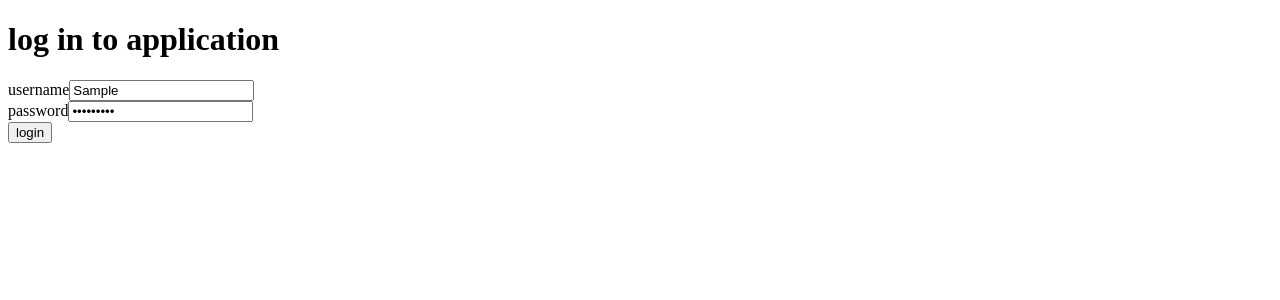
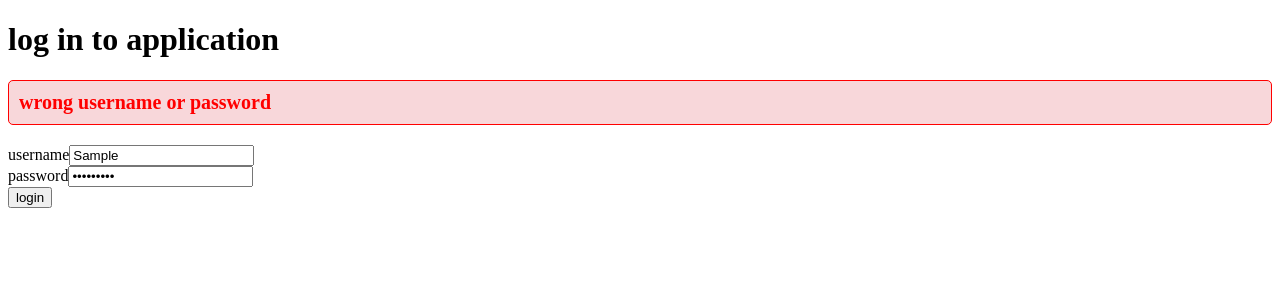
Before and after one commit to AcharaChisomSolomon/bloglist-fe, a React (Vite) app: page / in a window 1280 px wide. Both pictures are taken after typing "Sample", "Sample123" into the empty fields and a click on the button "login". Shown: the top 300 px of the page. Built offline with nearby package versions, Linux system fonts and the light colour scheme; no server answers.

Commit message:
visual response to errors and success added

```diff
--- a/src/App.jsx
+++ b/src/App.jsx
@@ -3,6 +3,7 @@ import LoginForm from "./components/LoginForm"
 import Blogs from "./components/Blogs"
 import blogService from './services/blogs'
 import loginService from "./services/login"
+import Notification from "./components/Notification"
 
 
 const App = () => {
@@ -13,6 +14,7 @@ const App = () => {
   const [title, setTitle] = useState('')
   const [author, setAuthor] = useState('')
   const [url, setUrl] = useState('')
+  const [notice, setNotice] = useState(null)
 
 
   useEffect(() => {
@@ -48,6 +50,13 @@ const App = () => {
       setUsername('')
     } catch (exception) {
       console.log('wrong Details')
+      setNotice({
+        message: 'wrong username or password',
+        isError: true
+      })
+      setTimeout(() => {
+        setNotice(null)
+      }, 5000)
     }
   }
 
@@ -55,16 +64,34 @@ const App = () => {
   const handleBlogCreation = async e => {
     e.preventDefault()
 
-    const newBlog = await blogService.create({
-      title: title,
-      author: author,
-      url: url
-    })
+    try {
+      const newBlog = await blogService.create({
+        title: title,
+        author: author,
+        url: url,
+      });
 
-    setBlogs(blogs.concat(newBlog))
-    setAuthor('')
-    setTitle('')
-    setUrl('')
+      setBlogs(blogs.concat(newBlog));
+      setAuthor("");
+      setTitle("");
+      setUrl("");
+      setNotice({
+        message: `a new blog ${newBlog.title} by ${newBlog.author} added`,
+        isError: false,
+      });
+      setTimeout(() => {
+        setNotice(null);
+      }, 5000);
+    } catch (exception) {
+      console.log(exception)
+      setNotice({
+        message: exception.response.data.error,
+        isError: true
+      })
+      setTimeout(() => {
+        setNotice(null)
+      }, 5000)
+    }
   }
 
 
@@ -102,6 +129,7 @@ const App = () => {
   return (
     <div>
       <h1>{user ? 'blogs' : 'log in to application'}</h1>
+      <Notification notice={notice} />
       {
         !user
           ? <LoginForm
--- /dev/null
+++ b/src/components/Notification.jsx
@@ -0,0 +1,16 @@
+const Notification = ({ notice }) => {
+    if (notice === null) {
+        return null;
+    }
+
+    const { message, isError } = notice;
+
+    return (
+        <div id="message" className={isError ? 'error' : 'success'}>
+            {message}
+        </div>
+    );
+}
+
+
+export default Notification;
--- /dev/null
+++ b/src/index.css
@@ -0,0 +1,21 @@
+#message {
+    font-size: 20px;
+    font-weight: bold;
+    text-align: left;
+    margin-top: 20px;
+    margin-bottom: 20px;
+    padding: 10px;
+    border-radius: 5px;
+}
+
+.error {
+    color: red;
+    border: 1px solid red;
+    background-color: #f8d7da;
+}
+
+.success {
+    color: green;
+    border: 1px solid green;
+    background-color: #d4edda;
+}
--- a/src/main.jsx
+++ b/src/main.jsx
@@ -1,4 +1,5 @@
 import ReactDOM from 'react-dom/client'
 import App from './App'
+import './index.css'
 
 ReactDOM.createRoot(document.getElementById('root')).render(<App />)
```
